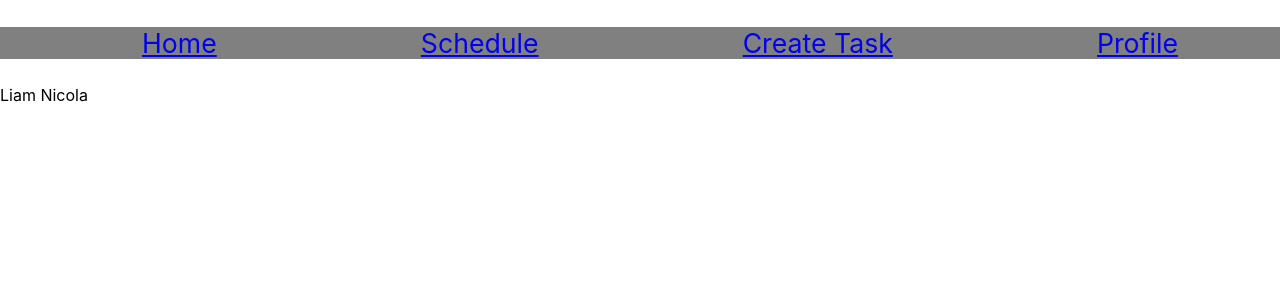
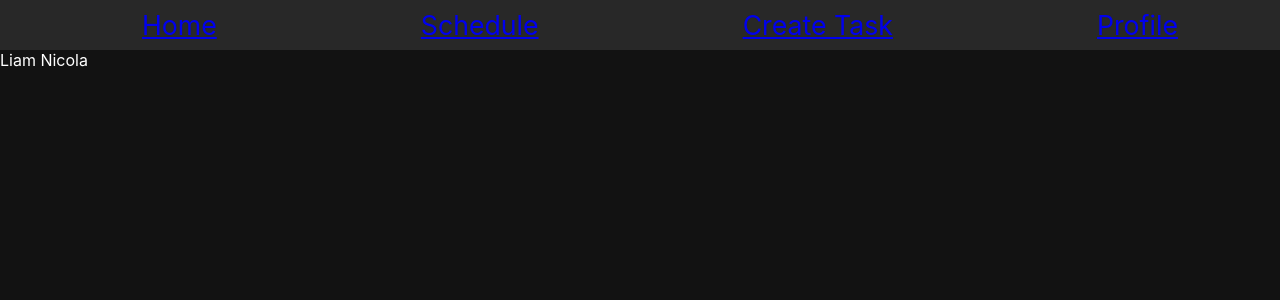
Before and after one commit to liamnicola/Todo, a React (Create React App) app: page /Profile in a window 1280 px wide. Shown: the top 300 px of the page. Built offline with nearby package versions, Linux system fonts and the light colour scheme.

Commit message:
early styling

```diff
--- a/package.json
+++ b/package.json
@@ -36,5 +36,8 @@
       "last 1 firefox version",
       "last 1 safari version"
     ]
+  },
+  "devDependencies": {
+    "babel-plugin-styled-components": "^2.0.7"
   }
 }
--- a/src/App.css
+++ /dev/null
@@ -1,38 +0,0 @@
-.App {
-  text-align: center;
-}
-
-.App-logo {
-  height: 40vmin;
-  pointer-events: none;
-}
-
-@media (prefers-reduced-motion: no-preference) {
-  .App-logo {
-    animation: App-logo-spin infinite 20s linear;
-  }
-}
-
-.App-header {
-  background-color: #282c34;
-  min-height: 100vh;
-  display: flex;
-  flex-direction: column;
-  align-items: center;
-  justify-content: center;
-  font-size: calc(10px + 2vmin);
-  color: white;
-}
-
-.App-link {
-  color: #61dafb;
-}
-
-@keyframes App-logo-spin {
-  from {
-    transform: rotate(0deg);
-  }
-  to {
-    transform: rotate(360deg);
-  }
-}
--- a/src/App.js
+++ b/src/App.js
@@ -5,24 +5,39 @@ import {
   Route,
   useLocation
 } from "react-router-dom";
-import './App.css';
+import { ThemeProvider } from "styled-components";
+import GlobalStyles from "./config/globalStyles";
+import theme from "./config/theme.js";
 import Header from "./Components/Header";
 import Home from "./Views/Home"
 import Profile from "./Views/Profile"
+import Schedule from "./Views/Schedule"
+import Create from "./Views/Create"
 
 
 function App() {
   return (
+    <div>
+      <ThemeProvider theme={theme}>
+        <GlobalStyles />
         <div>
           <Header />
           <Switch>
                   <Route exact path="/">
                     <Home />
                   </Route>
-              <Route path="/profile">
+                  <Route path="/Schedule">
+                    <Schedule />
+                  </Route>
+                  <Route path="/Create">
+                    <Create />
+                  </Route>
+                  <Route path="/Profile">
                     <Profile />
                   </Route>
                 </Switch>
+        </div>
+      </ThemeProvider>
     </div>
   );
 }
--- a/src/Components/Header.js
+++ b/src/Components/Header.js
@@ -11,9 +11,11 @@ const StyledNav = styled.nav`
       align-items: center;
       font-size: 20pt;
       list-style: none;
-      background-color: grey;
+      background-color: #282828;
       padding-top: 0;
-    }
+      margin: 0;
+      height: 50px;
+      a:visited: color: #00FF00;
   `;
 
 
--- /dev/null
+++ b/src/Views/Create.js
@@ -0,0 +1,10 @@
+import React from "react";
+
+function Profile(){
+
+    return (
+        <h1>Create a Task</h1>
+    )
+}
+
+export default Profile;
--- a/src/Views/Home.js
+++ b/src/Views/Home.js
@@ -1,10 +1,15 @@
 import React from "react";
+import styled from "styled-components";
 //import PropTypes from "prop-types";
 
 function Home(){
+    var date = ()=>{
+        var showDate = new Date();
+        var displayDate=showDate.getDate()
+    }
 
     return (
-        <div>Hello</div>
+    <h1>Tasks to Start:</h1>
     )
 }
 
--- /dev/null
+++ b/src/Views/Schedule.js
@@ -0,0 +1,10 @@
+import React from "react";
+
+function Profile(){
+
+    return (
+        <h1>Full Schedule:</h1>
+    )
+}
+
+export default Profile;
--- /dev/null
+++ b/src/config/globalStyles.js
@@ -0,0 +1,17 @@
+import { createGlobalStyle } from "styled-components";
+
+const GlobalStyles = createGlobalStyle`
+
+body {
+    background-color: #121212;
+    padding-top: 0;
+    margin: 0;
+    color: white;
+};
+
+h1 {
+    text-align: center
+}
+`
+
+export default GlobalStyles;
--- /dev/null
+++ b/src/config/theme.js
@@ -0,0 +1,19 @@
+const theme={
+    colors: {
+        black: "#00000"
+    },
+    typography: {
+        fontFamily: "Ariel",
+        fontColor: "#fffff",
+        h1: {
+          fontSize: "42px",
+
+        },
+        h2: {
+            fontSize: "30px"
+        },
+
+    }
+}
+
+export default theme;
```
Also changed, not shown: config/theme.js (deleted). Lines whose indentation alone changed are shown as unchanged.
